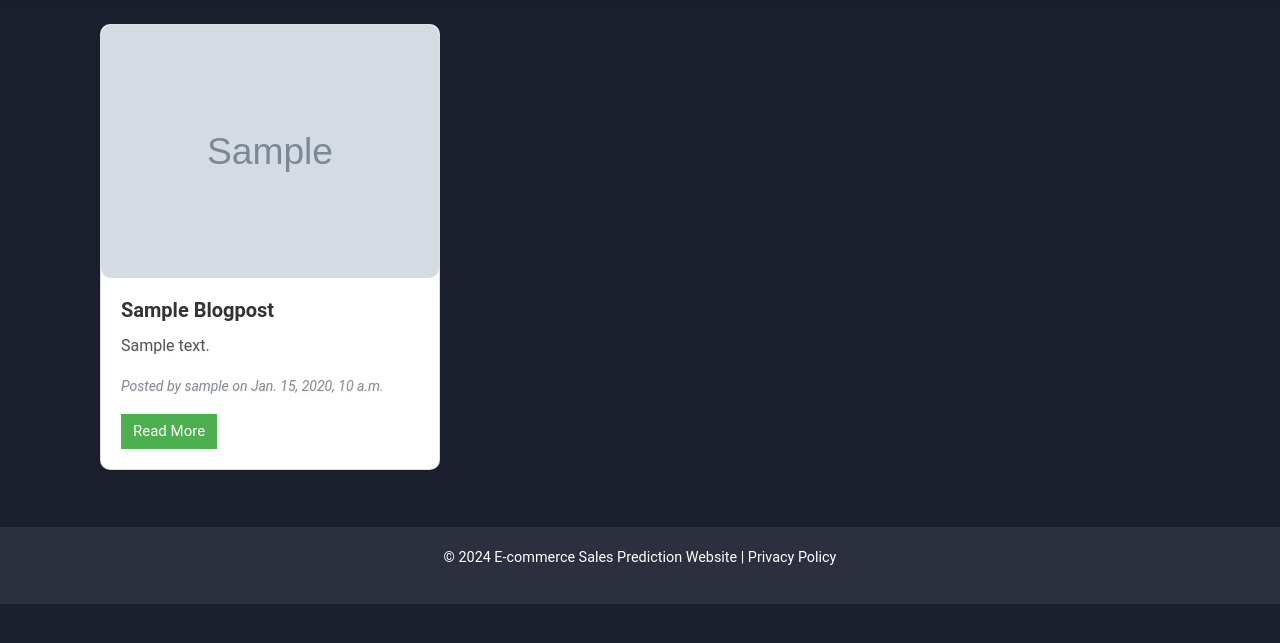
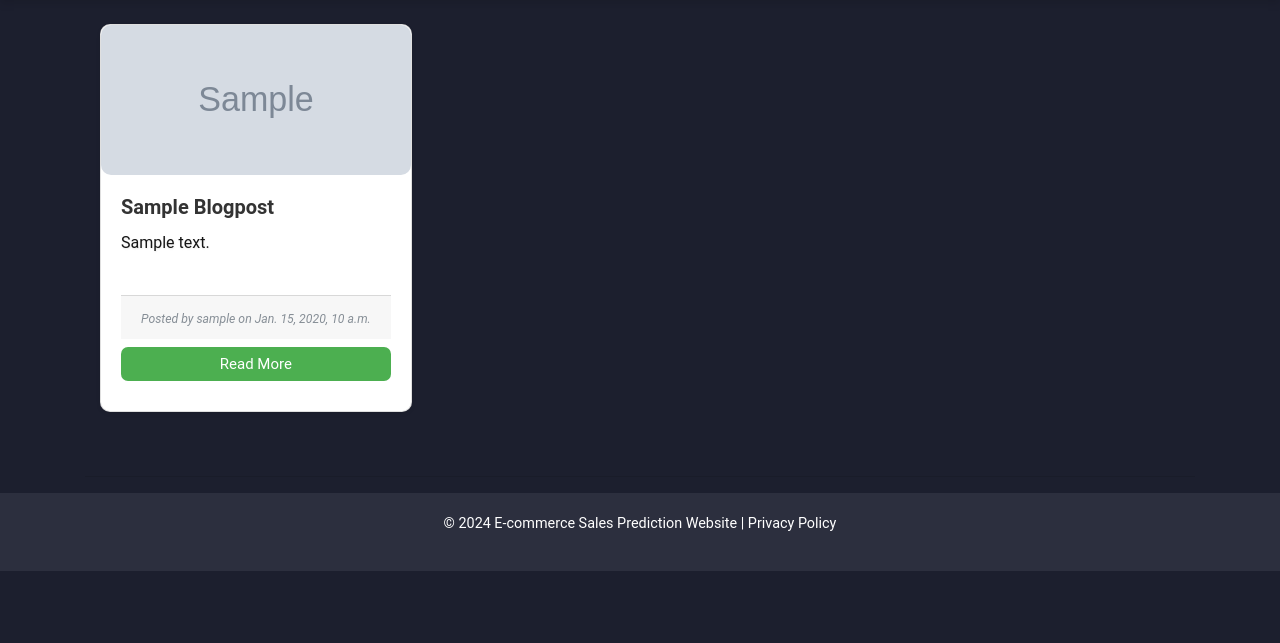
Before and after one commit to omkaaaaaar/Sales_Predition_Model, a Django app: page /blogs/ in a window 1280 px wide. Shown: the part 55-698 px from the top of the page. Run offline with Django 5.2, Linux system fonts and the light colour scheme; tables that the repository leaves empty hold one stand-in row (values such as "Sample post"); grey boxes marked "Sample" are stand-in pictures; parts of the project's set-up code (start-up, migrations or seed data) failed here and were passed over; some libraries are stand-ins or nearby versions.

```diff
--- a/templates/blog_list.html
+++ b/templates/blog_list.html
@@ -8,7 +8,19 @@
 
     .card {
         border-radius: 10px;
+        display: flex;
+        flex-direction: column;
+        height: 100%;
+        margin-bottom: 1rem;
+        padding-bottom: 10px;
     }
+
+    .card img {
+        border-radius: 10px;
+        max-height: 150px; /* Limits image height to ensure uniformity */
+        object-fit: cover; /* Ensures the image covers the specified space without stretching */
+    }
+
     /* Card Title (Blog Post Title) */
     .card-title {
         font-size: 1.25rem;
@@ -18,32 +30,56 @@
         text-transform: capitalize;
     }
 
-.card img {
-    border-radius: 10px;
+    /* Card Body Content */
+    .card-body {
+        display: flex;
+        flex-direction: column;
+        flex-grow: 1;
     }
 
     /* Card Text (Blog Content Preview) */
     .card-text {
         font-size: 1rem;
-    color: #555;
+        color: #151515;
         margin-bottom: 1rem;
         line-height: 1.5;
-    /* Adds a slight shadow to the text */
         text-shadow: 0.5px 0.5px 2px rgba(0, 0, 0, 0.1);
+        flex-grow: 1; /* Forces card content to stretch equally */
+        max-height: 80px; /* Ensures uniform preview size */
+        overflow: hidden;
+        text-overflow: ellipsis;
     }
 
-/* Card Text (Author and Date) */
-.card-text small.text-muted {
+    /* Card Footer (Author and Date) */
+    .card-footer {
+        margin-top: auto; /* Ensures the footer is placed at the bottom */
+        text-align: left;
         font-size: 0.875rem;
-    color: #777;
+        color: #0d0c0c;
         font-style: italic;
+        padding-bottom: 10px;
     }
+
+    @keyframes bounce {
+        0%, 100% {
+            transform: translateY(0); /* Initial position */
+        }
+        50% {
+            transform: translateY(-10px); /* Moves the card up slightly */
+        }
+    }
+
 
     /* Hover effect for card */
     .card:hover {
         transform: translateY(-5px);
         transition: transform 0.3s ease-in-out;
-    box-shadow: 0 4px 8px rgba(0, 0, 0, 0.2);
+        animation: bounce 1s ease-in-out infinite; /* Keeps bouncing while hovered */
+        box-shadow: 0 8px 16px rgba(245, 222, 179, 0.8);
+    }
+
+    .btn {
+        border-radius: 7px;
     }
 
 </style>
@@ -55,21 +91,25 @@
     <div class="row">
         <!-- Blog Post Cards -->
         {% for post in posts %}
-            <div class="col-md-4">
+            <div class="col-md-4 mb-5 d-flex">
                 <div class="card mb-4 shadow-sm">
                     {% if post.image_url %}
                         <img class="card-img-top" src="{{ post.image_url }}" alt="{{ post.title }}">
                     {% endif %}
-                    <div class="card-body">
+                    <div class="card-body d-flex flex-column">
                         <h5 class="card-title">{{ post.title }}</h5>
                         <p class="card-text">{{ post.content|truncatewords:20 }}</p> <!-- Short preview of content -->
-                        <p class="card-text"><small class="text-muted">Posted by {{ post.author }} on {{ post.date_posted }}</small></p>
-                        <button class="btn btn-primary" onclick="showPostDetail('{{ post.id }}')">Read More</button>
+                        <div class="card-footer">
+                            <small class="text-muted">Posted by {{ post.author }} on {{ post.date_posted }}</small>
+                        </div>
+                        <button class="btn btn-primary mt-2" onclick="showPostDetail('{{ post.id }}')">Read More</button>
                     </div>
                 </div>
             </div>
         {% endfor %}
     </div>
+</div>
+
 
     <!-- Blog Post Detail Section (Dynamic Content) -->
     <div id="blogDetailSection" style="display: none; margin-top: 50px;">
```
Also changed, not shown: templates/contact_us.html (+7 -0 lines), README.md. Lines whose indentation alone changed are shown as unchanged.
